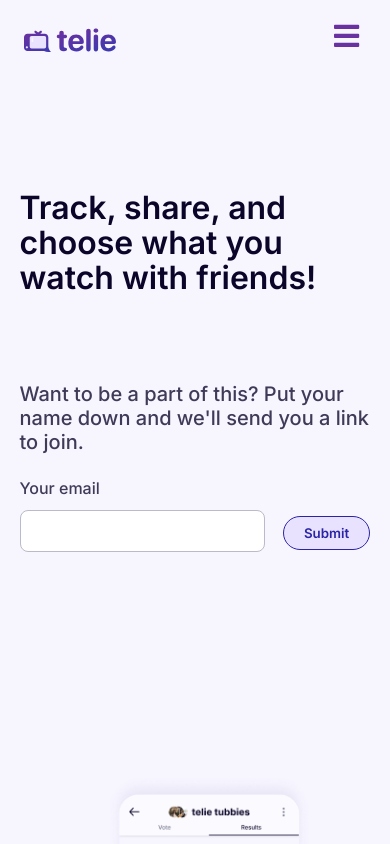
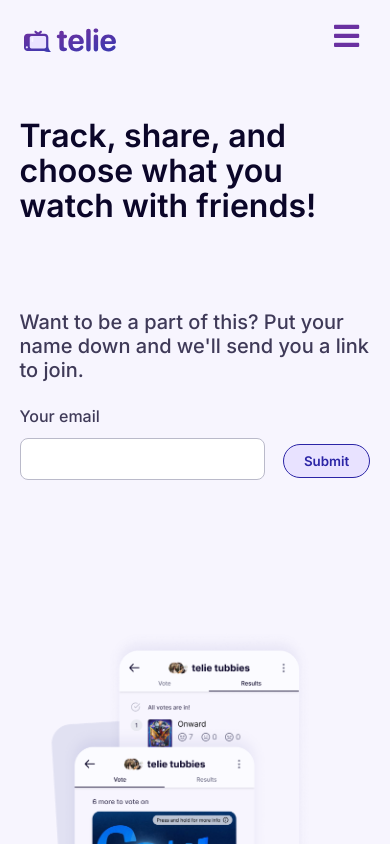
Before and after one commit to flickchicks/flick-website, a React (Create React App) app: page / in a window 390 px wide. Shown: the top 844 px of the page. Built offline with nearby package versions, Linux system fonts and the light colour scheme; a web font is replaced by a local one.

Commit message:
responsive spacing

```diff
--- a/src/components/InfoSection/index.js
+++ b/src/components/InfoSection/index.js
@@ -7,7 +7,7 @@ import EmailInput from "./EmailInput.js";
 const InfoContainer = styled.div`
     width: 75%;
     max-width: 1200px;
-    margin: 150px auto;
+    margin: 8% auto;
     display: flex;
     @media screen and (max-width: 1000px) {
         max-height: 800px;
@@ -16,10 +16,12 @@ const InfoContainer = styled.div`
 
     @media screen and (max-width: 768px) {
         display: block;
+        margin: 15% auto;
         width: 80%;
     }
     @media screen and (max-width: 530px) {
         display: block;
+        margin: 20% auto;
         width: 90%;
     }
 
```
